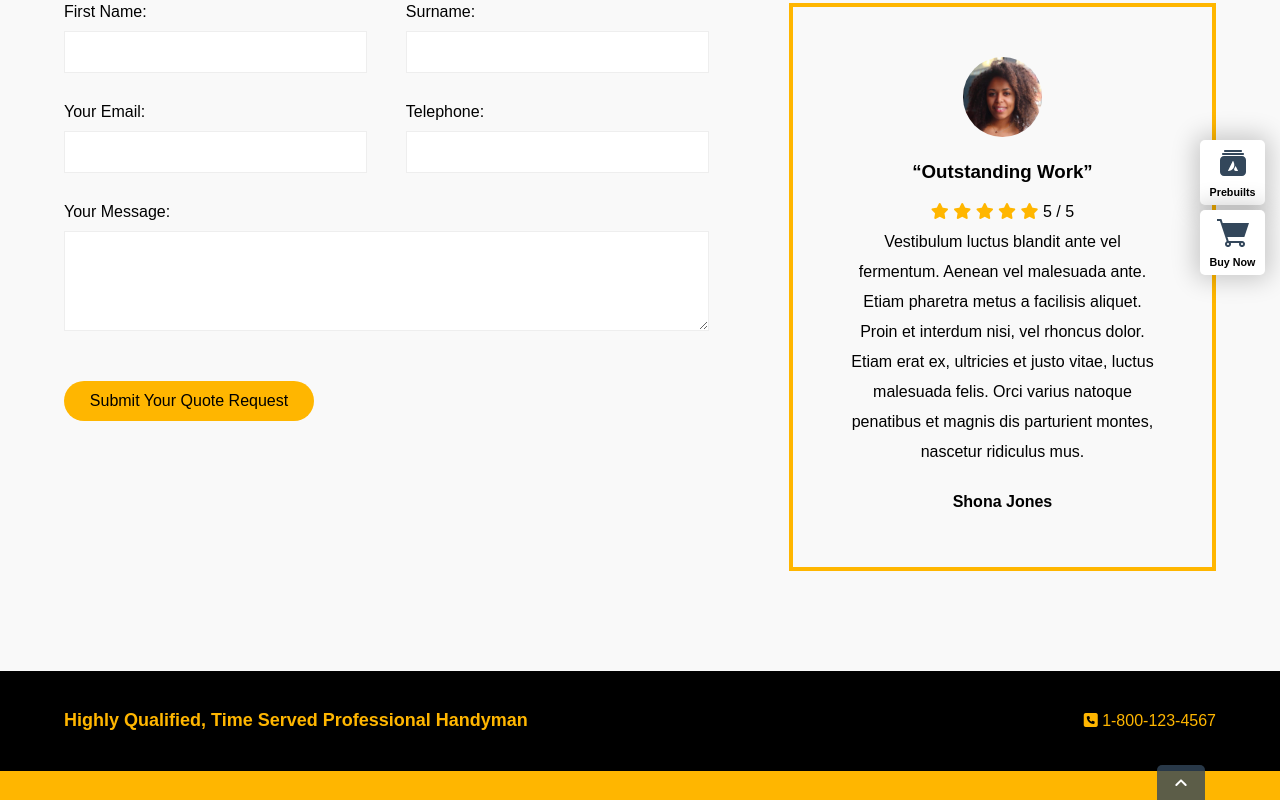
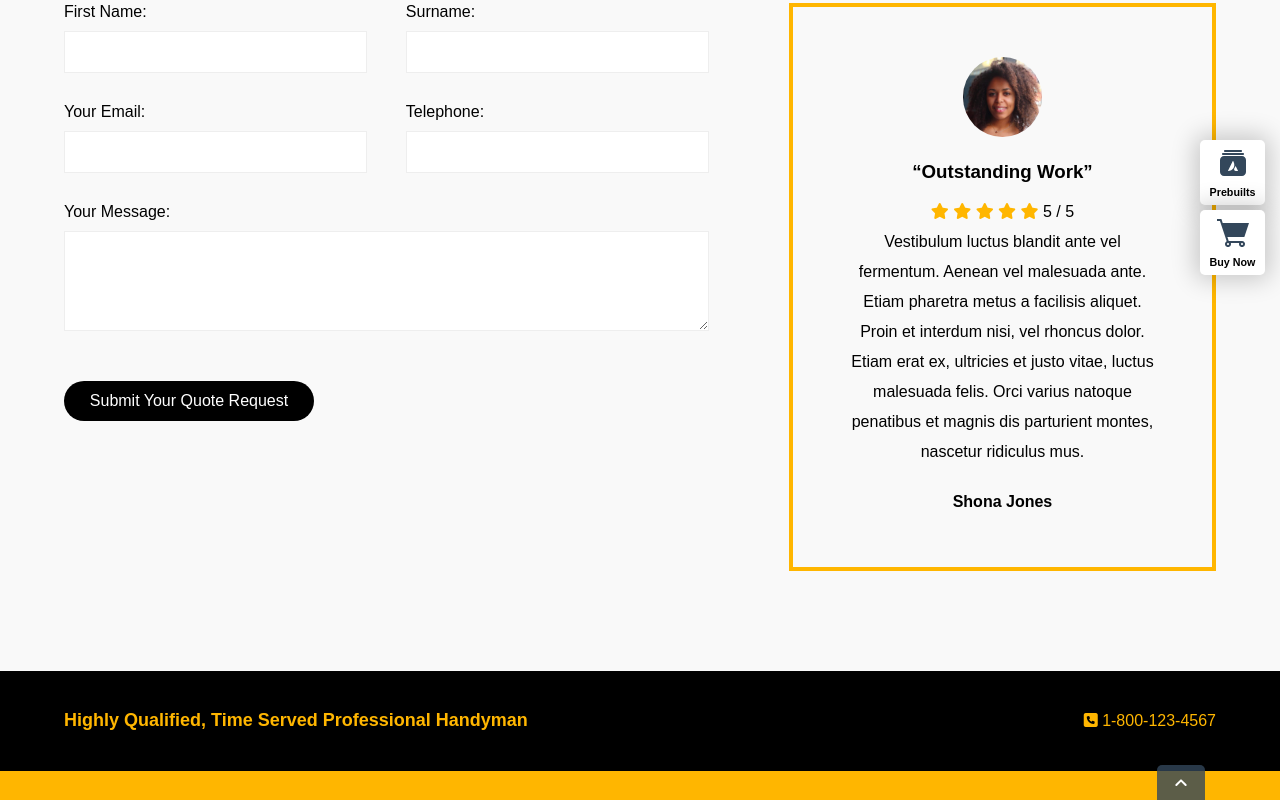
Before and after one commit to maliherfan/final-project, a plain HTML site: page index.html in a window 1280 px wide. In both pictures the pointer is over the button "Submit Your Quote Request". Shown: the part 5763-6563 px from the top of the page. Drawn offline with Linux system fonts and the light colour scheme.

Commit message:
button check

```diff
--- a/css/theme.css
+++ b/css/theme.css
@@ -686,6 +686,11 @@ nav .navigation-part>a img {
     font-size: 16px;
 }
 
+.receive-content form button:hover{
+    color: white;
+    background-color: black;
+}
+
 .receive-content .outstanding-work {
     width: 450px;
     border: 4px solid var(--main-color);
```
